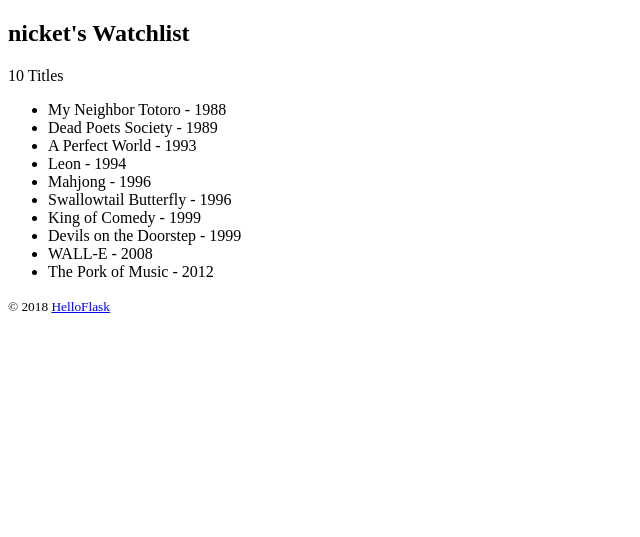
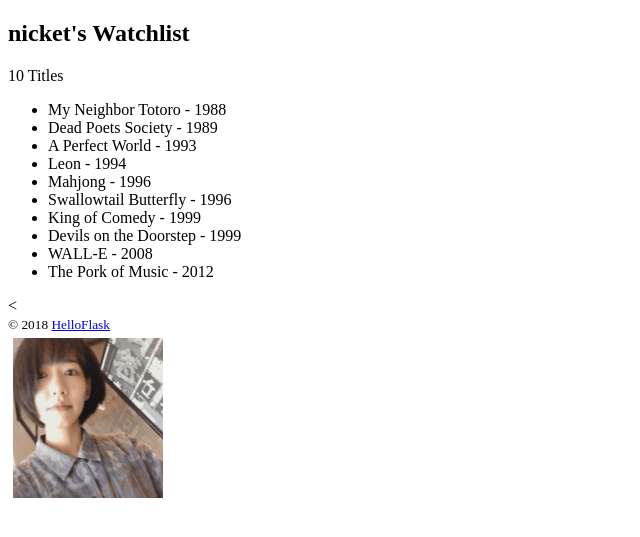
Before and after one commit to nicket1/watchlist, a Flask app: page / in a window 1280 px wide. Shown: the top 537 px of the page, without its empty margins (0-640 px from the left). Run offline with Flask 2, Linux system fonts and the light colour scheme.

Commit message:
加了个小黑！

```diff
--- a/templates/index.html
+++ b/templates/index.html
@@ -2,7 +2,8 @@
 <html lang="en">
 <head>
     <meta charset="utf-8">
-    <title>{{ name }}'s Watchlist</title>
+    <title>{{ name }}' Watchlist</title>
+    <link rel="icon" href="{{ url_for('static', filename='favicon.ico') }}">
 </head>
 <body>
     <h2>{{ name }}'s Watchlist</h2>
@@ -13,8 +14,20 @@
         <li>{{ movie.title }} - {{ movie.year }}</li>  {# 等同于 movie['title'] #}
         {% endfor %}  {# 使用 endfor 标签结束 for 语句 #}
     </ul>
+    <
     <footer>
         <small>&copy; 2018 <a href="http://helloflask.com/tutorial">HelloFlask</a></small>
     </footer>
+    <img id ='gen' alt="cs" src="{{ url_for('static', filename='images/foo.gif') }}">
+    <style type="text/css">
+        #gen
+        {
+            position: relative;
+            top: 10px;
+            width: 160px;
+            height:150px;
+            transform:rotate(-90deg);
+        }
+    </style>
 </body>
 </html>
```
Also changed, not shown: static/images/foo.gif (added), static/style.css (added), 1 other file.
